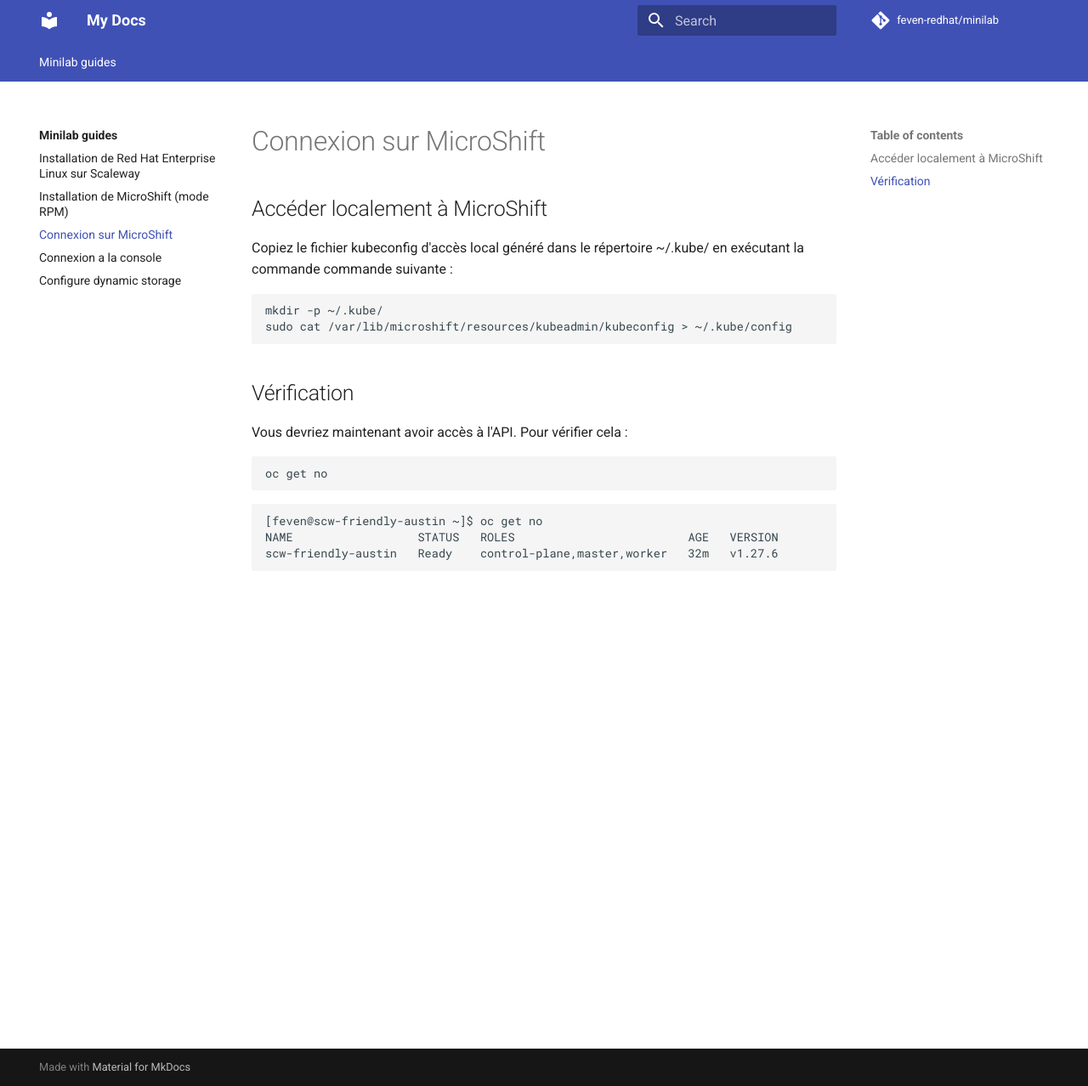
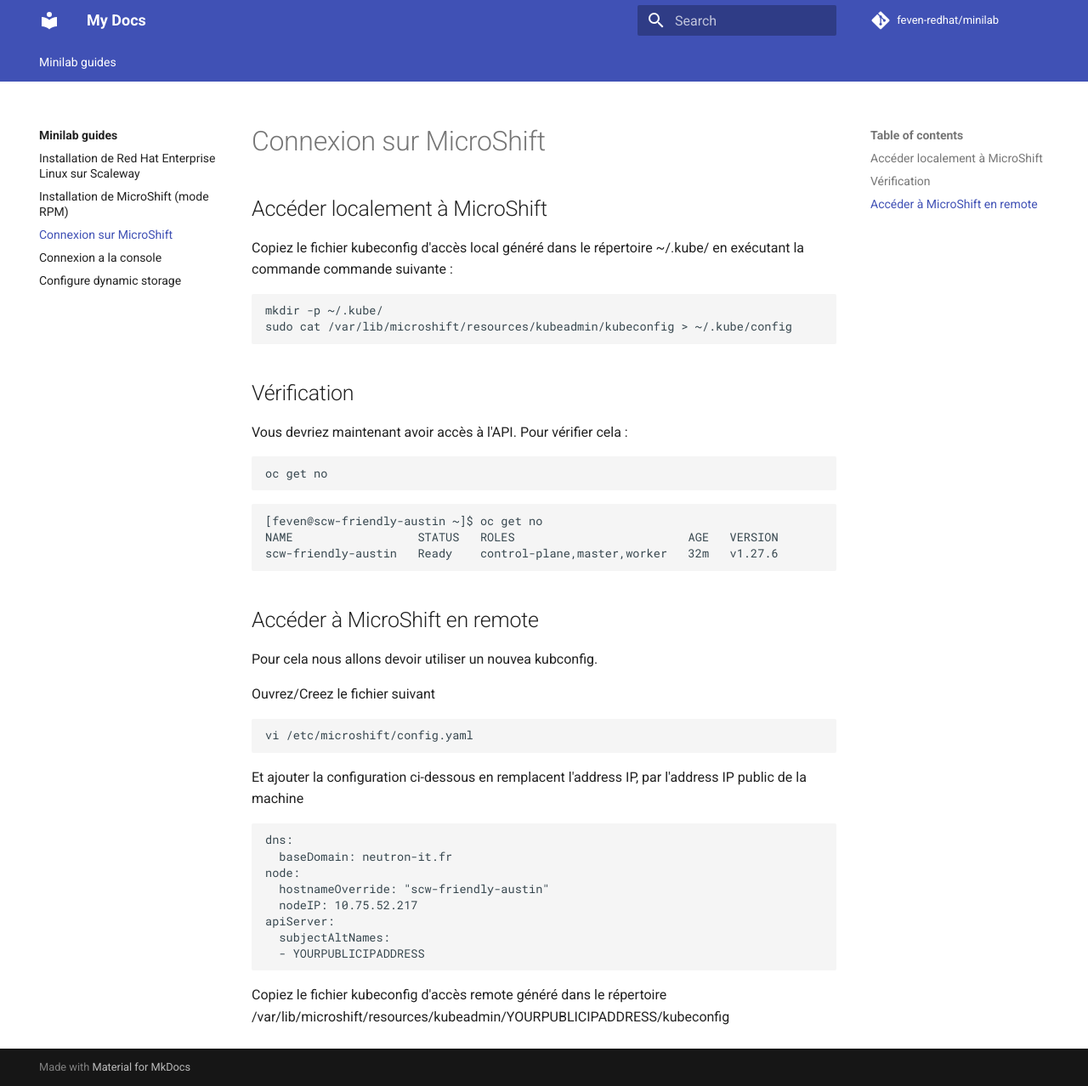
Before and after one commit to neutron-IT-organization/deepseek-openshift, an MkDocs documentation site: the page built from content/openshift/03_microshift-connection.md, in a window 1280 px wide and 1278 px high. Shown: the whole window at 85% size. Built offline with MkDocs 1.6.1 and Material for MkDocs 9.7.7, drawn with Linux system fonts in a browser that asks for light colours; comment, search, counter and statistics services are not loaded.

Commit message:
update content

````diff
--- a/content/openshift/03_microshift-connection.md
+++ b/content/openshift/03_microshift-connection.md
@@ -25,3 +25,27 @@
 NAME                  STATUS   ROLES                         AGE   VERSION
 scw-friendly-austin   Ready    control-plane,master,worker   32m   v1.27.6
 ```
+
+## Accéder à MicroShift en remote
+
+Pour cela nous allons devoir utiliser un nouvea kubconfig.
+
+Ouvrez/Creez le fichier suivant
+```shell
+vi /etc/microshift/config.yaml
+```
+
+Et ajouter la configuration ci-dessous en remplacent l'address IP, par l'address IP public de la machine
+
+```shell
+dns:
+  baseDomain: neutron-it.fr
+node:
+  hostnameOverride: "scw-friendly-austin"
+  nodeIP: 10.75.52.217
+apiServer:
+  subjectAltNames:
+  - YOURPUBLICIPADDRESS
+```
+
+Copiez le fichier kubeconfig d'accès remote généré dans le répertoire /var/lib/microshift/resources/kubeadmin/YOURPUBLICIPADDRESS/kubeconfig
````
